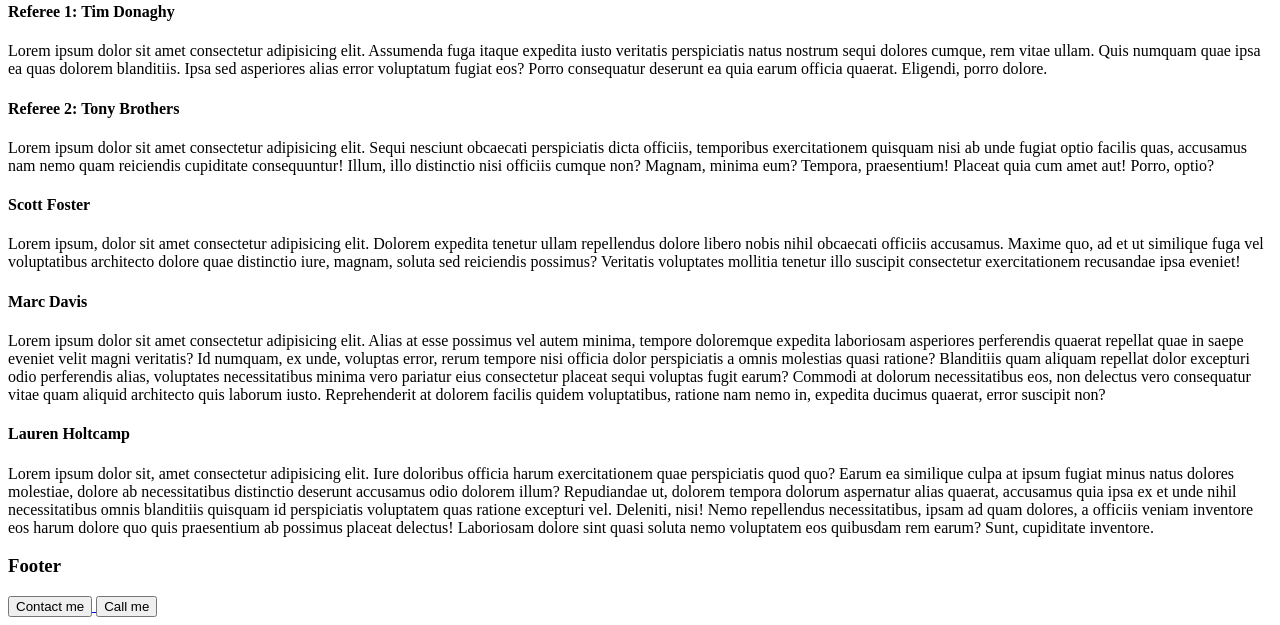
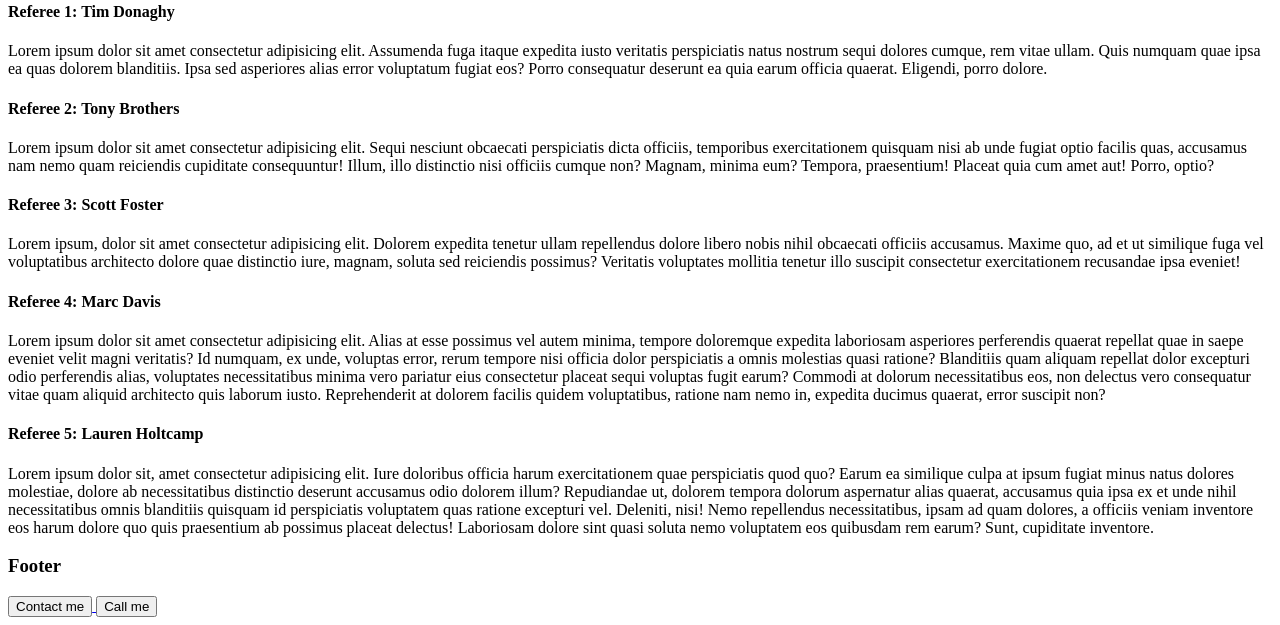
Before and after one commit to Rarigit/LinkWarmupPractise, a plain HTML site: page blog.html in a window 1280 px wide. Shown: the part 1567-2192 px from the top of the page. Drawn offline with Linux system fonts and the light colour scheme.

```diff
--- a/blog.html
+++ b/blog.html
@@ -79,7 +79,7 @@
             praesentium! Placeat quia cum amet aut! Porro, optio?</p>
         </div>
         <div>
-            <h4>Scott Foster</h4>
+            <h4>Referee 3: Scott Foster</h4>
             <p>Lorem ipsum, dolor sit amet consectetur adipisicing elit.
             Dolorem expedita tenetur ullam repellendus dolore libero nobis
             nihil obcaecati officiis accusamus. Maxime quo, ad et ut similique
@@ -88,7 +88,7 @@
             tenetur illo suscipit consectetur exercitationem recusandae ipsa eveniet!</p>
         </div>
         <div>
-            <h4>Marc Davis</h4>
+            <h4>Referee 4: Marc Davis</h4>
             <p>Lorem ipsum dolor sit amet consectetur adipisicing elit.
             Alias at esse possimus vel autem minima, tempore doloremque
             expedita laboriosam asperiores perferendis quaerat repellat
@@ -103,7 +103,7 @@
             voluptatibus, ratione nam nemo in, expedita ducimus quaerat, error suscipit non?</p>
         </div>
         <div>
-            <h4>Lauren Holtcamp</h4>
+            <h4>Referee 5: Lauren Holtcamp</h4>
             <p>Lorem ipsum dolor sit, amet consectetur adipisicing elit.
             Iure doloribus officia harum exercitationem quae perspiciatis
             quod quo? Earum ea similique culpa at ipsum fugiat minus natus
```
